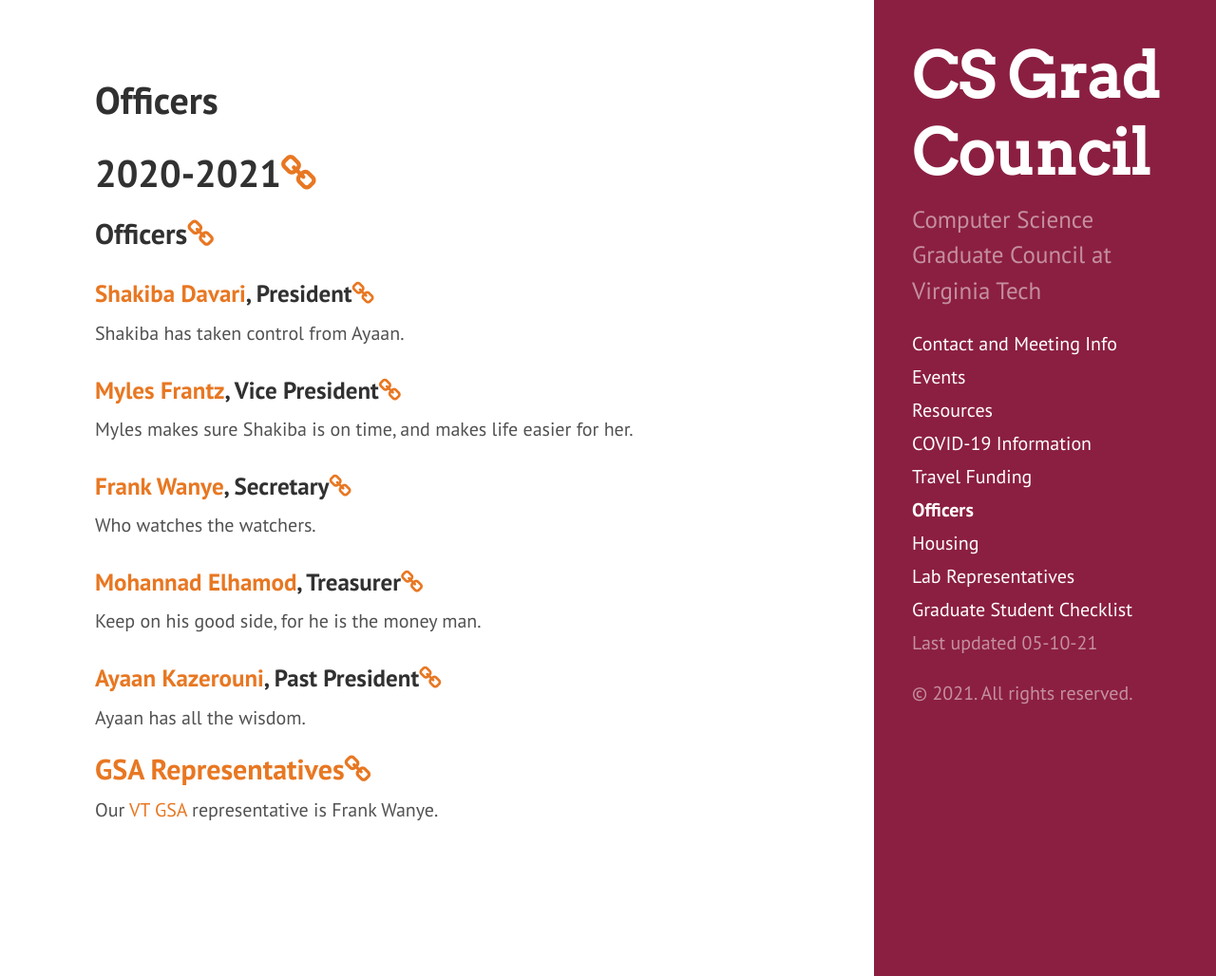
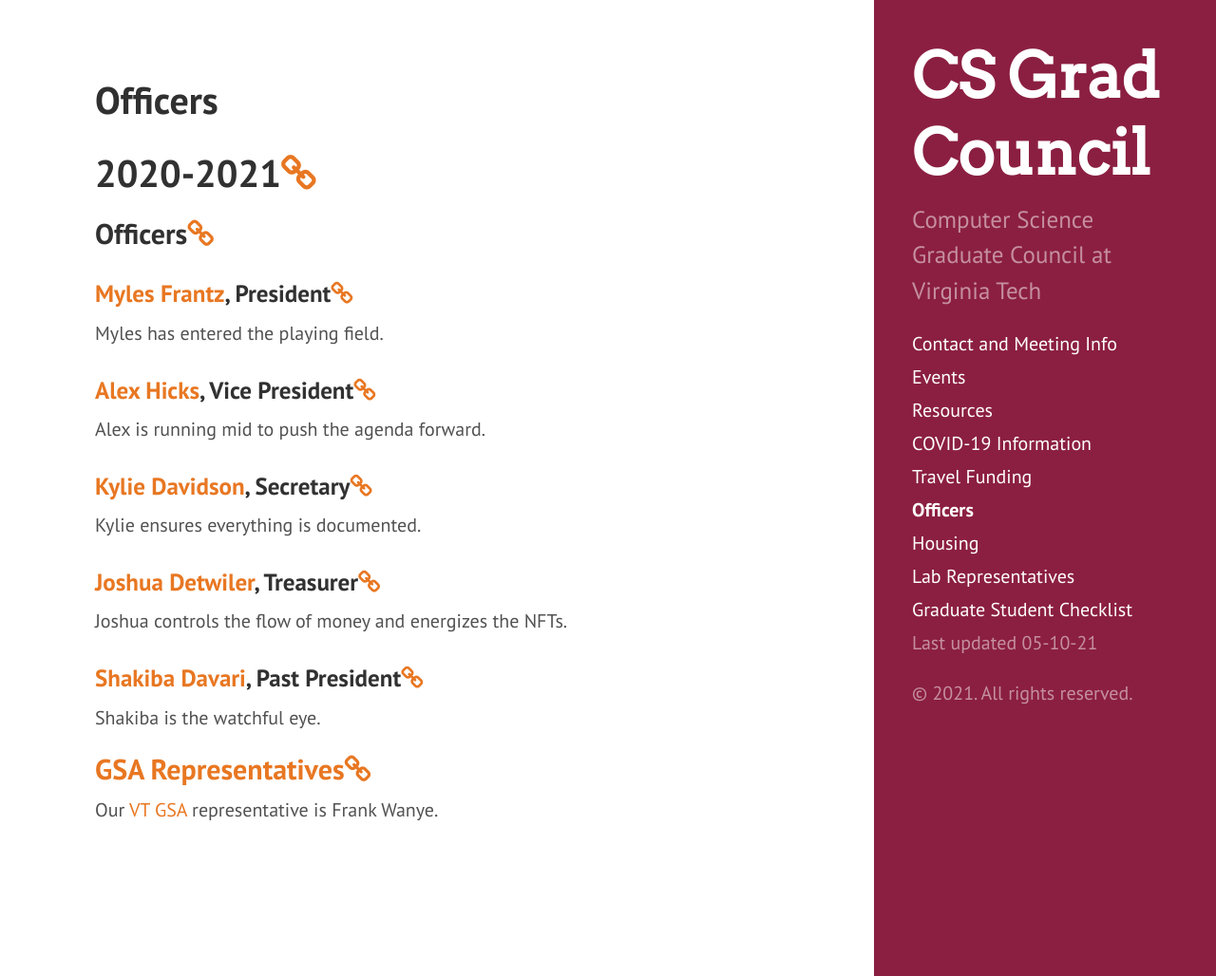
Before and after one commit to CSGraduateCouncil-VirginiaTech/csgc-website, a Jekyll site: the page built from officers.md, in a window 1280 px wide and 1028 px high. Shown: the whole window at 95% size. Built offline with Jekyll 4.4.1, drawn with Linux system fonts in a browser that asks for light colours.

Commit message:
Update officers.md (#163)

```diff
--- a/officers.md
+++ b/officers.md
@@ -8,26 +8,26 @@ permalink: /officers/
 
 ## <a name="Officers"></a>Officers<a href="#Officers"><i class="fa fa-link" aria-hidden="true"></i></a>
 
-### <a name="Shakiba">[Shakiba Davari](https://sites.google.com/vt.edu/sdavari/home), President<a href="#Shakiba"><i class="fa fa-link" aria-hidden="true"></i></a>
+###  <a name="Myles">[Myles Frantz](https://franceme.github.io), President<a href="#Myles"><i class="fa fa-link" aria-hidden="true"></i></a>
 
-Shakiba has taken control from Ayaan.
+Myles has entered the playing field.
 
-### <a name="Myles">[Myles Frantz](https://franceme.github.io/), Vice President<a href="#Myles"><i class="fa fa-link" aria-hidden="true"></i></a>
+### <a name="Alex">[Alex Hicks](https://awhicks.github.io), Vice President<a href="#Alex"><i class="fa fa-link" aria-hidden="true"></i></a>
 
-Myles makes sure Shakiba is on time, and makes life easier for her.
+Alex is running mid to push the agenda forward.
 
-### <a name="Frank">[Frank Wanye](https://ffrankies.github.io/), Secretary<a href="#Frank"><i class="fa fa-link" aria-hidden="true"></i></a>
+### <a name="Kylie">[Kylie Davidson](https://wordpress.cs.vt.edu/3digroup/author/kyliedavidson), Secretary<a href="#Kylie"><i class="fa fa-link" aria-hidden="true"></i></a>
 
-Who watches the watchers.
+Kylie ensures everything is documented.
 
-### <a name="Mohannad">[Mohannad Elhamod](https://linkedin.com/in/mohannad-elhamod-088b6118/), Treasurer<a href="#Mohannad"><i class="fa fa-link" aria-hidden="true"></i></a>
+### <a name="Joshua">[Joshua Detwiler](https://jcdetwiler.github.io), Treasurer<a href="#Joshua"><i class="fa fa-link" aria-hidden="true"></i></a>
 
-Keep on his good side, for he is the money man.
+Joshua controls the flow of money and energizes the NFTs.
 
-### <a name="Ayaan">[Ayaan Kazerouni](https://ayaankazerouni.github.io/), Past President<a href="#Ayaan"><i class="fa fa-link" aria-hidden="true"></i></a>
+### <a name="Shakiba">[Shakiba Davari](https://sites.google.com/vt.edu/sdavari/home), Past President<a href="#Shakiba"><i class="fa fa-link" aria-hidden="true"></i></a>
 
-Ayaan has all the wisdom.
+Shakiba is the watchful eye.
 
 ## <a name="GSARepresentatives">GSA Representatives<a href="#GSARepresentatives"><i class="fa fa-link" aria-hidden="true"></i></a>
 
-Our [VT GSA](http://blogs.lt.vt.edu/graduatestudentassembly/) representative is Frank Wanye.
+Our [VT GSA](https://gsa.vt.edu/) representative is Frank Wanye.
```
